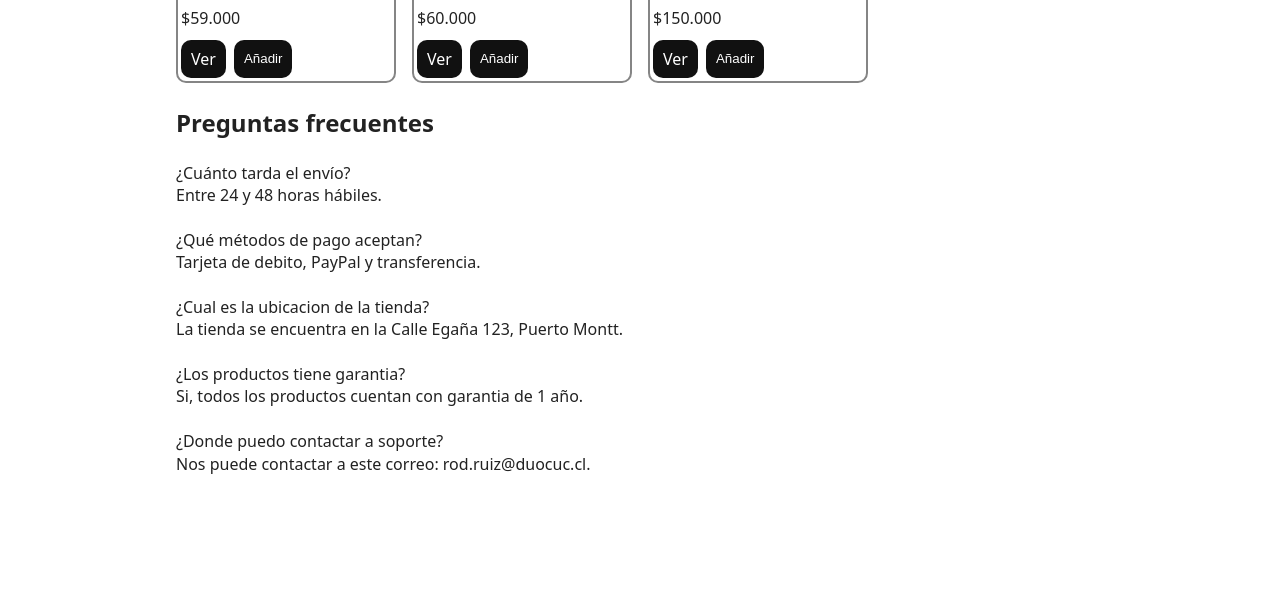
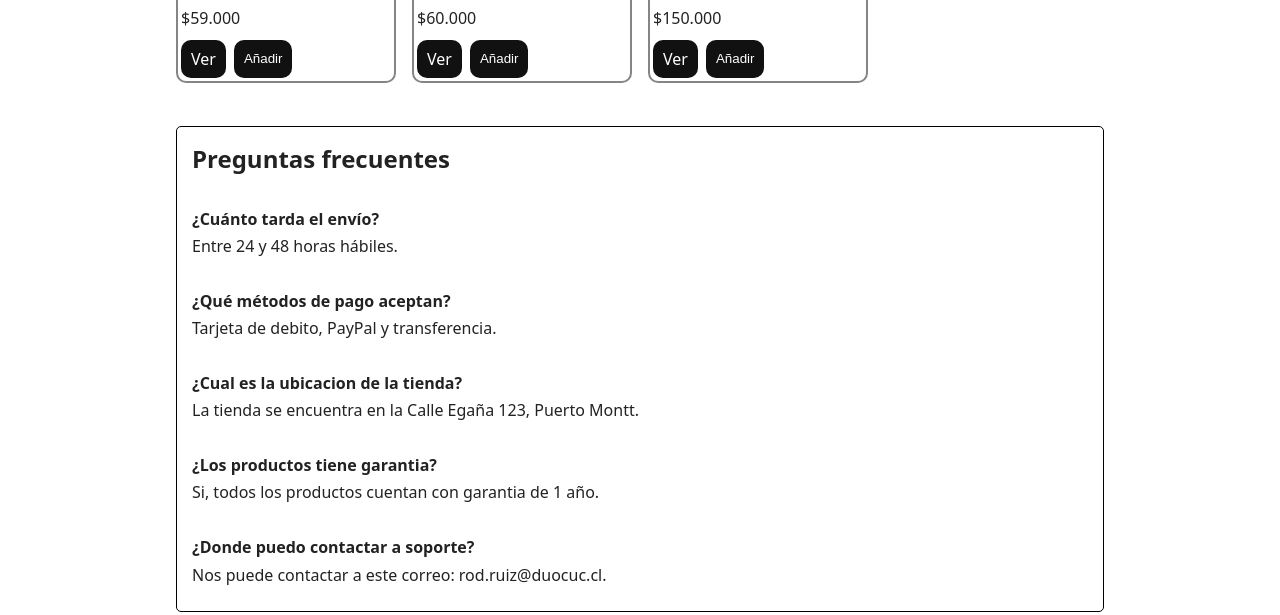
Before and after one commit to lobyte2/Perifericos.roro, a plain HTML site: page index.html in a window 1280 px wide. Shown: the part 449-1064 px from the top of the page. Drawn offline with Linux system fonts and the light colour scheme.

Commit message:
Actualiza app.js y styles.css con mejoras

```diff
--- a/app.js
+++ b/app.js
@@ -1,11 +1,11 @@
-// ===== Utils =====
+// Utils
 const $ = s => document.querySelector(s);
 const params = new URLSearchParams(location.search);
 const domains = ["@duocuc.cl", "@profesor.cl", "@gmail.com"];
 const ok = m => ({ ok: true, msg: m });
 const fail = m => ({ ok: false, msg: m });
 
-// ===== Carrito =====
+// Carrito
 const getCart = () => JSON.parse(localStorage.getItem("cart") || "[]");
 const setCart = c => localStorage.setItem("cart", JSON.stringify(c));
 
@@ -130,7 +130,7 @@ function hookLogin() {
     setErr("#e-email", r1);
     setErr("#e-pass", r2);
     if (r1.ok && r2.ok) {
-      alert("Login OK");
+      alert("Inicio de sesión exitoso");
       location.href = "index.html";
     }
   });
--- a/styles.css
+++ b/styles.css
@@ -1,6 +1,4 @@
-/* =========================
-   Reglas Globales
-========================= */
+/*Reglas Globales*/
 * {
   box-sizing: border-box;
   margin: 0;
@@ -27,9 +25,7 @@ img {
   display: block;
 }
 
-/* =========================
-   Contenedores
-========================= */
+/*Contenedores*/
 .container {
   max-width: 960px;
   margin: 0 auto;
@@ -37,9 +33,7 @@ img {
 }
 
 
-/* =========================
-   Header & Navegación
-========================= */
+/*Header & Navegación*/
 .header {
   background: #414141;
   border-bottom: 1px solid #e5e7eb;
@@ -73,16 +67,12 @@ img {
   font-size: 0.8rem;
 }
 
-/* =========================
-   Hero / Secciones Especiales
-========================= */
+/* Hero*/
 .hero {
   padding: 32px 0;
 }
 
-/* =========================
-   Grid / Cards
-========================= */
+/*Cards*/
 .grid {
   display: grid;
   grid-template-columns: repeat(auto-fill, minmax(180px, 1fr));
@@ -123,9 +113,7 @@ img {
   background-color: rgb(79, 131, 190);
 }
 
-/* =========================
-   Formularios
-========================= */
+/*Formularios*/
 .input {
   width: 100%;
   padding: 10px;
@@ -156,9 +144,7 @@ img {
   gap: 6px;
 }
 
-/* =========================
-   Tablas
-========================= */
+/*Tablas*/
 .table {
   width: 100%;
   border-collapse: collapse;
@@ -171,9 +157,7 @@ img {
   text-align: left;
 }
 
-/* =========================
-   Blog Post
-========================= */
+/* Blog Post*/
 .blog-post {
   background: #ffffff;
   border: 1px solid #e5e7eb;
@@ -210,12 +194,29 @@ img {
   color: #444;
 }
 
-/* =========================
-   Footer
-========================= */
+/* Footer*/
 .footer {
   margin: 0px;
   color: #000000;
   font-size: 0.9rem;
   margin-top: 150px;
 }
+.faq {
+  border: 1px solid #000;    /* borde negro */
+  padding: 15px;              /* espacio dentro del recuadro */
+  background-color: #ffffff; /* fondo gris claro */
+  margin: 20px 0;             /* separación arriba y abajo */
+  border-radius: 5px;         /* bordes ligeramente redondeados */
+}
+
+.faq h2 {
+  margin-bottom: 10px;
+}
+
+.faq summary {
+  font-weight: bold;
+}
+
+.faq p {
+  margin: 5px 0 10px 0;
+}
```
